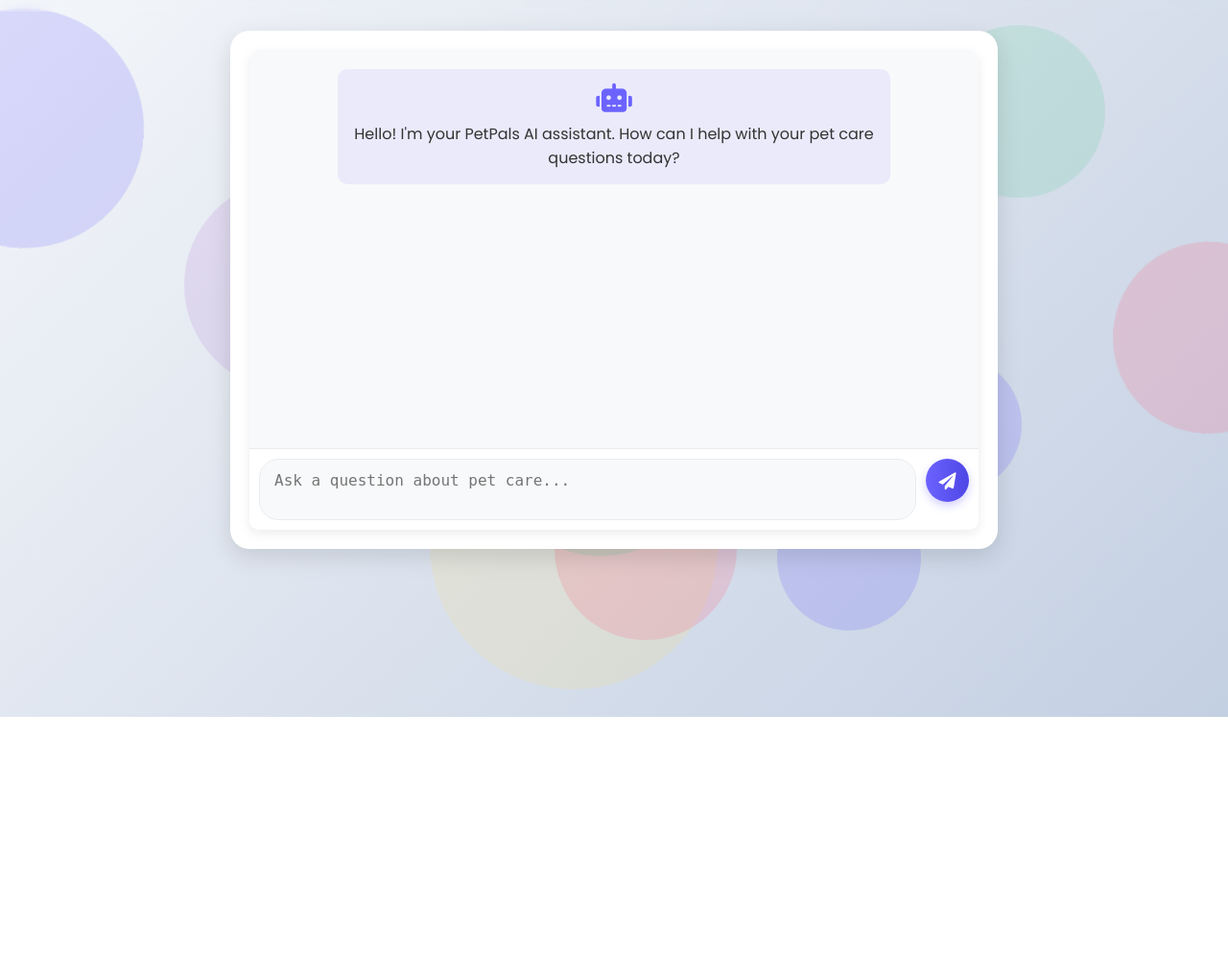
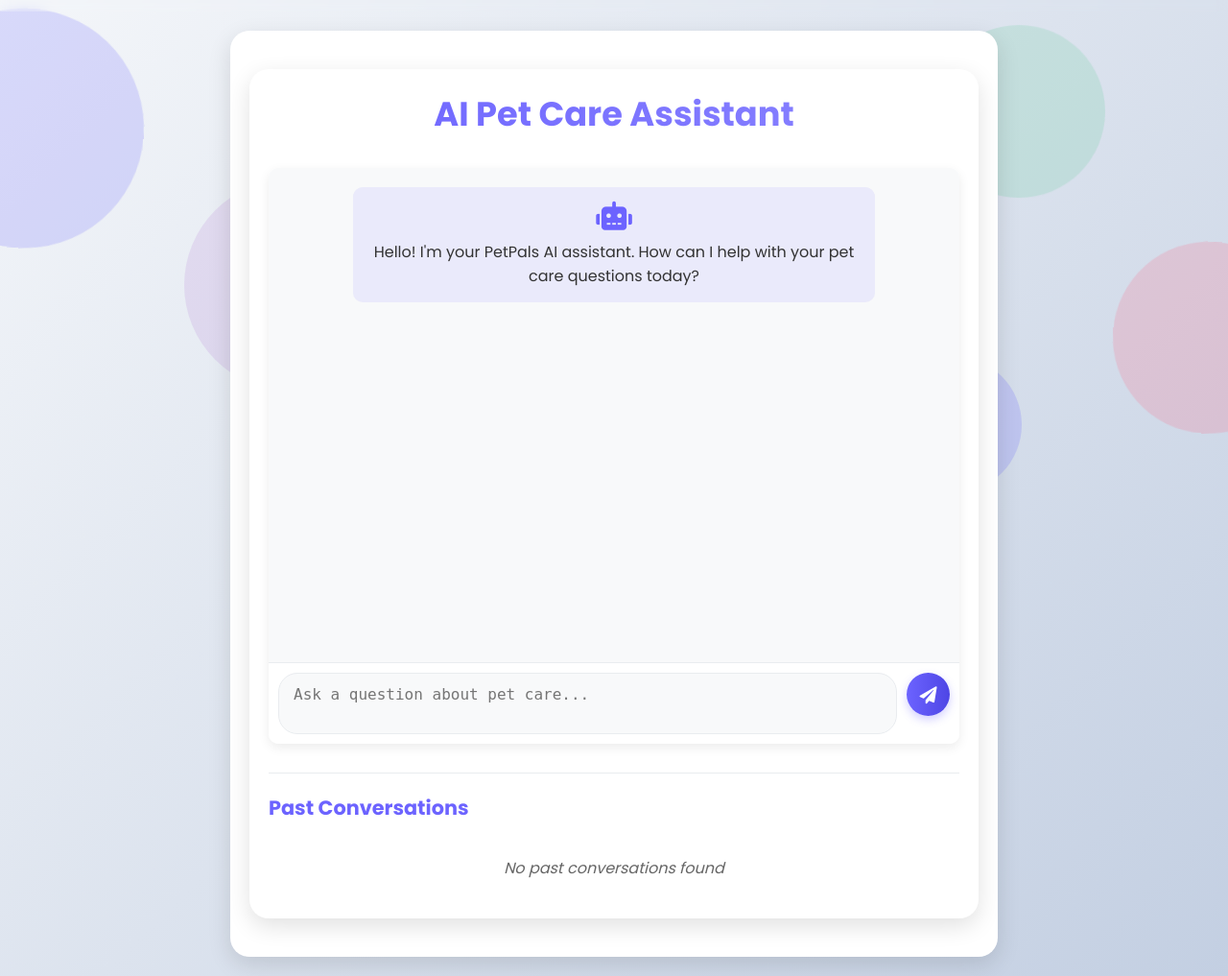
Before and after one commit to Grimreaper00025/PetPals, a Flask app: page /ai_help in a window 1280 px wide. Shown: the part 53-1070 px from the top of the page at 96% size. Before the commit the page ends 800 px from the top, so only its background shows below. Run offline with Flask 3, Linux system fonts and the light colour scheme.

Commit message:
added conversation history

```diff
--- a/app.py
+++ b/app.py
@@ -83,6 +83,14 @@
     if user and user.get("username") != "Guest":
         return redirect(url_for("dashboard"))
     return render_template('home.html')
+
+@app.context_processor
+def inject_user():
+    """Make user available to all templates."""
+    if 'user_id' in session:
+        user = users.find_one({"_id": ObjectId(session['user_id'])})
+        return {'user': user}
+    return {'user': None}
 
 @app.route('/get_breeds/<pet_type>')
 def get_breeds(pet_type):
@@ -397,7 +405,8 @@
     pet_info = f"Pet: {pet['name']}, Type: {pet['type']}, Breed: {pet['breed']}, Age: {pet['age']}"
 
     # Get fun facts specific to the pet
-    fun_facts_prompt = f"Give 3-5 interesting and fun facts about {pet['breed']} {pet['type']}s. Format as a bulleted list."
+    fun_facts_prompt = f"""Give 3-5 interesting and fun facts about {pet['breed']} {pet['type']}s. Format as a bulleted list.IMPORTANT: Do not use any Markdown formatting in your response. Do not use asterisks (*) for emphasis or formatting.
+Instead, use plain text with paragraph breaks for organization. Use ALL CAPS for headings or important points. Use numbering and leave line after each fact"""
     try:
         fun_facts_response = Gemini_client.models.generate_content(
             model="gemini-2.0-flash", contents=fun_facts_prompt)
@@ -407,7 +416,9 @@
         fun_facts = "Could not generate fun facts at this time."
 
     # Get care recommendations for the pet
-    care_prompt = f"Give specific care recommendations for a {pet['breed']} {pet['type']} that is {pet['age']} years old. Include advice on diet, exercise, grooming, and health concerns. Format as a bulleted list with category headers. Each point should be short and concise. Give 3 to 5 points"
+    care_prompt = f"""Give specific care recommendations for a {pet['breed']} {pet['type']} that is {pet['age']} years old. Include advice on diet, exercise, grooming, and health concerns. Format as a bulleted list with category headers. Each point should be short and concise. Give 3 to 5 points
+    IMPORTANT: Do not use any Markdown formatting in your response. Do not use asterisks (*) for emphasis or formatting.
+Instead, use plain text with paragraph breaks for organization. Use ALL CAPS for headings or important points. Use numbering and leave line after each headfing"""
     try:
         care_response = Gemini_client.models.generate_content(
             model="gemini-2.0-flash", contents=care_prompt)
@@ -817,11 +828,37 @@
     if not user:
         return redirect(url_for('login'))
 
+    # Get past conversations for this user
+    past_conversations = []
+    try:
+        # Assuming you have a MongoDB collection for conversations
+        past_conversations_data = db.conversations.find({"user_id": user["_id"]}).sort("timestamp", -1).limit(10)
+        for conv in past_conversations_data:
+            # Extract first question and truncate if too long
+            first_question = ""
+            if conv["history"] and len(conv["history"]) > 0:
+                for entry in conv["history"]:
+                    if entry["role"] == "user":
+                        first_question = entry["content"]
+                        if len(first_question) > 50:
+                            first_question = first_question[:50] + "..."
+                        break
+
+            past_conversations.append({
+                "id": str(conv["_id"]),
+                "title": first_question or "Conversation",
+                "timestamp": conv["timestamp"].strftime("%Y-%m-%d %H:%M"),
+                "message_count": len(conv["history"])
+            })
+    except Exception as e:
+        print(f"Error fetching past conversations: {e}")
+
     if request.method == 'POST':
         try:
             # Get the new question and conversation history
             question = request.form.get('question')
             conversation_history = request.form.get('conversation_history', '[]')
+            conversation_id = request.form.get('conversation_id')
 
             # Parse the conversation history from JSON
             try:
@@ -863,10 +900,29 @@
             history.append({"role": "user", "content": question})
             history.append({"role": "assistant", "content": answer_text})
 
+            # Save or update the conversation in the database
+            now = datetime.now()
+
+            if conversation_id:
+                # Update existing conversation
+                db.conversations.update_one(
+                    {"_id": ObjectId(conversation_id), "user_id": user["_id"]},
+                    {"$set": {"history": history, "updated_at": now}}
+                )
+            else:
+                # Create new conversation
+                conversation_id = str(db.conversations.insert_one({
+                    "user_id": user["_id"],
+                    "history": history,
+                    "timestamp": now,
+                    "updated_at": now
+                }).inserted_id)
+
             # Return JSON response with answer and updated history
             return jsonify({
                 "raw_schedule": answer_text,
-                "conversation_history": history
+                "conversation_history": history,
+                "conversation_id": conversation_id
             })
 
         except Exception as e:
@@ -875,8 +931,38 @@
             traceback.print_exc()
             return jsonify({"error": str(e), "raw_schedule": f"Error: {str(e)}"})
 
-    # For GET requests, just render the template
-    return render_template('ai_help.html')
+    # For GET requests, render the template with past conversations
+    return render_template('ai_help.html', past_conversations=past_conversations)
+
+@app.route('/get_conversation', methods=['GET'])
+def get_conversation():
+    user = get_current_user()
+    if not user:
+        return jsonify({"error": "Not logged in"})
+
+    conversation_id = request.args.get('conversation_id')
+    if not conversation_id:
+        return jsonify({"error": "No conversation ID provided"})
+
+    try:
+        # Find the conversation in the database
+        conversation = db.conversations.find_one({
+            "_id": ObjectId(conversation_id),
+            "user_id": user["_id"]
+        })
+
+        if not conversation:
+            return jsonify({"error": "Conversation not found"})
+
+        return jsonify({
+            "history": conversation["history"]
+        })
+
+    except Exception as e:
+        print(f"Error getting conversation: {e}")
+        return jsonify({"error": str(e)})
+
+
 
 
 @app.route('/generate_schedule', methods=['POST'])
--- a/static/css/ai_help.css
+++ b/static/css/ai_help.css
@@ -480,11 +480,11 @@
     margin-right: 5px;
 }
 
-/* Add these styles to your CSS */
+
 .chat-container {
     display: flex;
     flex-direction: column;
-    height: 500px;
+    height: 600px;
     border-radius: 10px;
     overflow: hidden;
     box-shadow: var(--shadow-md);
@@ -602,3 +602,59 @@
     50% { transform: translateY(-5px); }
     100% { transform: translateY(0); }
 }
+
+/* part convo */
+
+/* Past Conversations Styles */
+.past-conversations-container {
+    margin-top: 30px;
+    border-top: 1px solid var(--gray);
+    padding-top: 20px;
+}
+
+.past-conversations-container h3 {
+    font-size: 1.3rem;
+    margin-bottom: 15px;
+    color: var(--text-dark);
+}
+
+.past-conversations-list {
+    display: flex;
+    flex-direction: column;
+    gap: 10px;
+    max-height: 300px;
+    overflow-y: auto;
+}
+
+.past-conversation-item {
+    background-color: var(--gray-light);
+    border-radius: 10px;
+    padding: 12px 15px;
+    cursor: pointer;
+    transition: all var(--animation-speed) ease;
+    border-left: 3px solid transparent;
+}
+
+.past-conversation-item:hover {
+    background-color: rgba(108, 99, 255, 0.1);
+    border-left-color: var(--primary);
+}
+
+.conversation-title {
+    font-weight: 500;
+    margin-bottom: 5px;
+}
+
+.conversation-meta {
+    display: flex;
+    justify-content: space-between;
+    font-size: 0.8rem;
+    color: var(--text-light);
+}
+
+.no-conversations {
+    text-align: center;
+    color: var(--text-light);
+    padding: 20px;
+    font-style: italic;
+}
--- a/templates/ai_help.html
+++ b/templates/ai_help.html
@@ -33,6 +33,9 @@
     </div>
 
     <div class="container">
+        <div class="container">
+            <h1>AI Pet Care Assistant</h1>
+
             <div class="chat-container">
                 <div id="chat-messages" class="chat-messages">
                     <div class="welcome-message">
@@ -46,6 +49,28 @@
                     <button id="submit-btn"><i class="fas fa-paper-plane"></i></button>
                 </div>
             </div>
+
+            <!-- Past Conversations Section -->
+            <div class="past-conversations-container">
+                <h3 style="color: #6c63ff;">Past Conversations</h3>
+                <div class="past-conversations-list">
+                    {% if past_conversations %}
+                        {% for conv in past_conversations %}
+                        <div class="past-conversation-item" data-id="{{ conv.id }}">
+                            <div class="conversation-title">{{ conv.title }}</div>
+                            <div class="conversation-meta">
+                                <span class="conversation-date">{{ conv.timestamp }}</span>
+                                <span class="conversation-count">{{ conv.message_count }} messages</span>
+                            </div>
+                        </div>
+                        {% endfor %}
+                    {% else %}
+                        <div class="no-conversations">No past conversations found</div>
+                    {% endif %}
+                </div>
+            </div>
+        </div>
+
 
     </div>
 
@@ -147,9 +172,10 @@
     }
 
     $(document).ready(function() {
-    // Initialize conversation history
+    // Initialize conversation history and ID
     let conversationHistory = [];
     let typingInProgress = false;
+    let currentConversationId = null;
 
     // Function to add a message to the chat
     function addMessage(content, isUser) {
@@ -239,6 +265,56 @@
         return indicator;
     }
 
+    // Function to clear chat
+    function clearChat() {
+        $('#chat-messages').html('');
+        // Add welcome message back
+        const welcomeMessage = $(`
+            <div class="welcome-message">
+                <i class="fas fa-robot" style="font-size: 30px; color: var(--primary); margin-bottom: 10px;"></i>
+                <p>Hello! I'm your PetPals AI assistant. How can I help with your pet care questions today?</p>
+            </div>
+        `);
+        $('#chat-messages').append(welcomeMessage);
+    }
+
+    // Function to load a past conversation
+    function loadConversation(conversationId) {
+        // Show loading indicator
+        clearChat();
+        const loadingMessage = $('<div class="message assistant-message"><p>Loading conversation...</p></div>');
+        $('#chat-messages').append(loadingMessage);
+
+        // Fetch the conversation from the server
+        $.ajax({
+            url: '/get_conversation',
+            type: 'GET',
+            data: { 'conversation_id': conversationId },
+            success: function(response) {
+                if (response.history) {
+                    // Clear the chat again
+                    clearChat();
+
+                    // Set the current conversation ID
+                    currentConversationId = conversationId;
+
+                    // Set the conversation history
+                    conversationHistory = response.history;
+
+                    // Display all messages
+                    for (let entry of response.history) {
+                        addMessage(entry.content, entry.role === 'user');
+                    }
+                } else {
+                    loadingMessage.html('<p>Error loading conversation.</p>');
+                }
+            },
+            error: function(xhr, status, error) {
+                loadingMessage.html('<p>Error loading conversation: ' + error + '</p>');
+            }
+        });
+    }
+
     // Handle form submission
     $('#submit-btn').click(function() {
         sendMessage();
@@ -250,6 +326,12 @@
             e.preventDefault();
             sendMessage();
         }
+    });
+
+    // Handle clicking on past conversations
+    $('.past-conversation-item').click(function() {
+        const conversationId = $(this).data('id');
+        loadConversation(conversationId);
     });
 
     function sendMessage() {
@@ -284,7 +366,8 @@
             type: 'POST',
             data: {
                 'question': question,
-                'conversation_history': JSON.stringify(conversationHistory)
+                'conversation_history': JSON.stringify(conversationHistory),
+                'conversation_id': currentConversationId
             },
             success: function(response) {
                 // Remove typing indicator
@@ -310,13 +393,24 @@
                     }
                     scrollToBottom();
 
-                    // Update conversation history
+                    // Update conversation history and ID
                     if (response.conversation_history) {
                         conversationHistory = response.conversation_history;
                     } else {
                         // Fallback if history not returned
                         conversationHistory.push({"role": "user", "content": question});
                         conversationHistory.push({"role": "assistant", "content": response.raw_schedule});
+                    }
+
+                    if (response.conversation_id) {
+                        currentConversationId = response.conversation_id;
+                    }
+
+                    // If this is a new conversation, refresh the page to show it in the list
+                    if (!currentConversationId && response.conversation_id) {
+                        setTimeout(function() {
+                            location.reload();
+                        }, 2000);
                     }
                 } else if (response.error) {
                     const messageDiv = $('<div class="message assistant-message"></div>');
@@ -351,6 +445,5 @@
     }
 });
 
-
 });
 </script>
```
Lines whose indentation alone changed are shown as unchanged.
